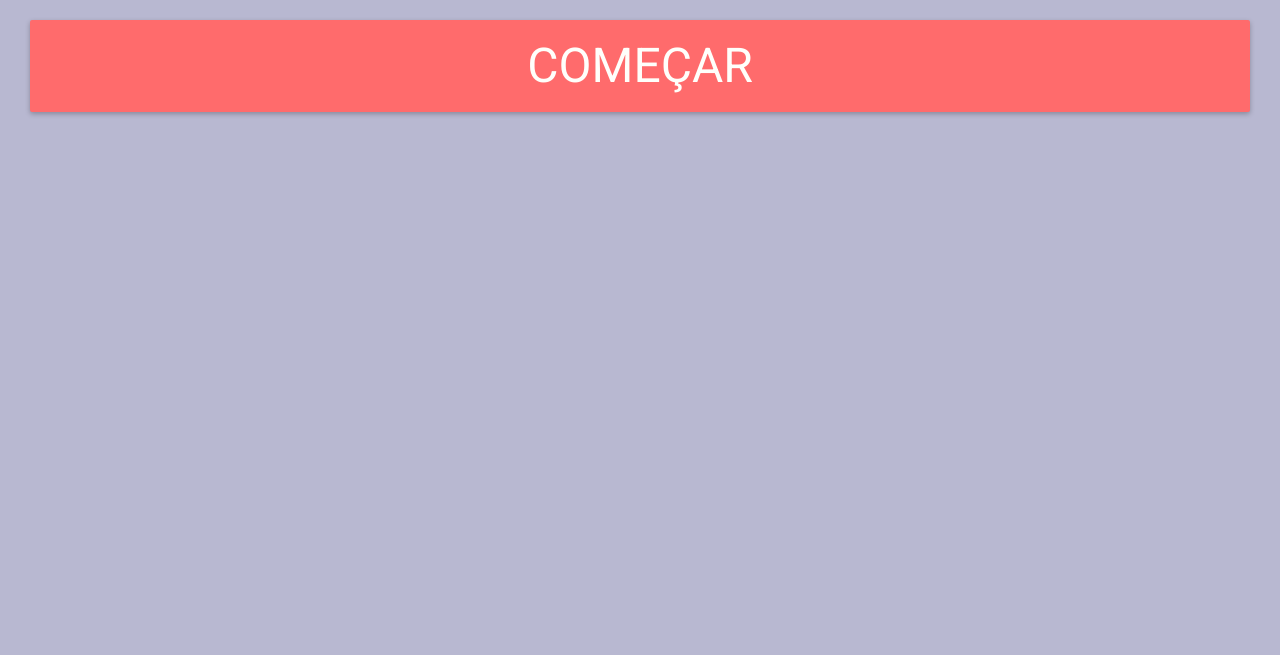
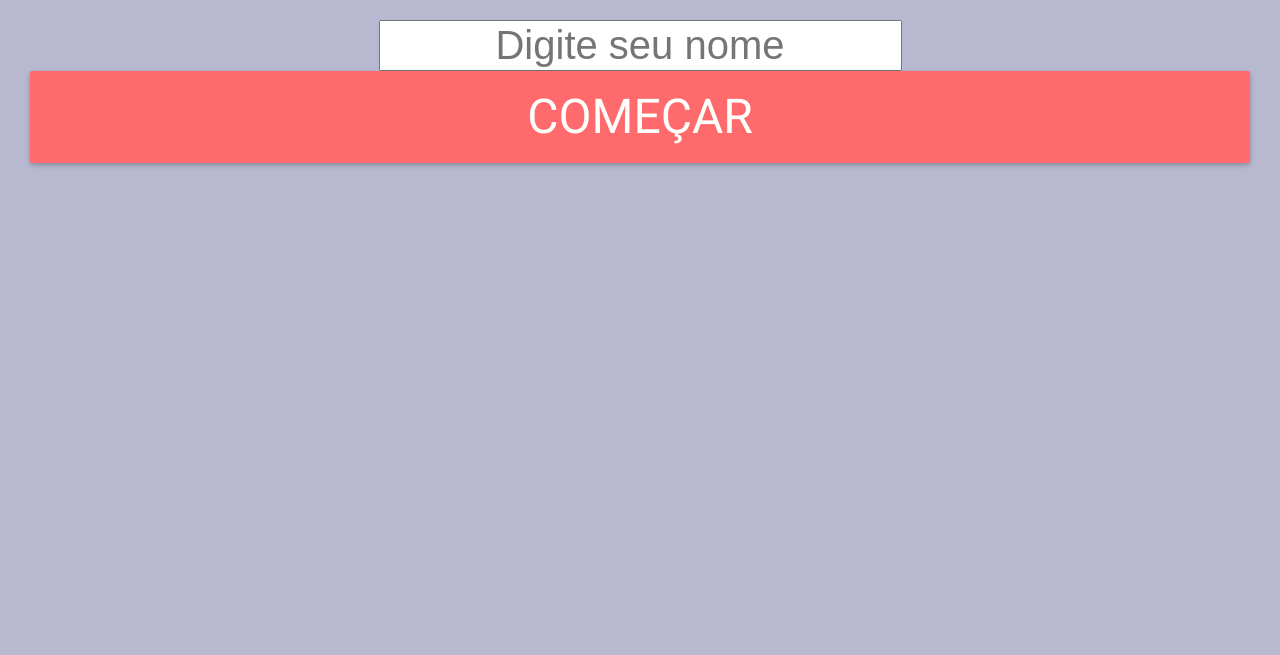
Before and after one commit to Juan-Kineipe/kahoot, a plain HTML site: page Client/public/index.html in a window 1280 px wide. Shown: the part 145-800 px from the top of the page. Drawn offline with Linux system fonts and the light colour scheme.

Commit message:
add input field

```diff
--- a/Client/public/index.html
+++ b/Client/public/index.html
@@ -1,5 +1,6 @@
 <!DOCTYPE html>
 <html>
+
 <head>
     <meta charset="utf-8" />
     <title>Perguntados</title>
@@ -12,10 +13,13 @@
         <div id="padding">
             <div id="quizContainer">
                 <h1 id="title">PERGUNTADOS</h1>
+                <input placeholder="Digite seu nome"></input>
             </div>
+
             <button id="startButton">COMEÇAR</button>
         </div>
     </div>
     <script src="script.js"></script>
 </body>
+
 </html>
--- a/Client/public/styles.css
+++ b/Client/public/styles.css
@@ -26,6 +26,15 @@ body{
   color: #5B5F97;
 }
 
+#quizContainer input {
+  text-align: center;
+  display: block;
+  margin-left: auto;
+  margin-right: auto;
+  font-size: 40px;
+  color: #5B5F97;
+}
+
 #gameHeader {
   display: none;
   padding: 0 20px;
```
Lines whose indentation alone changed are shown as unchanged.
